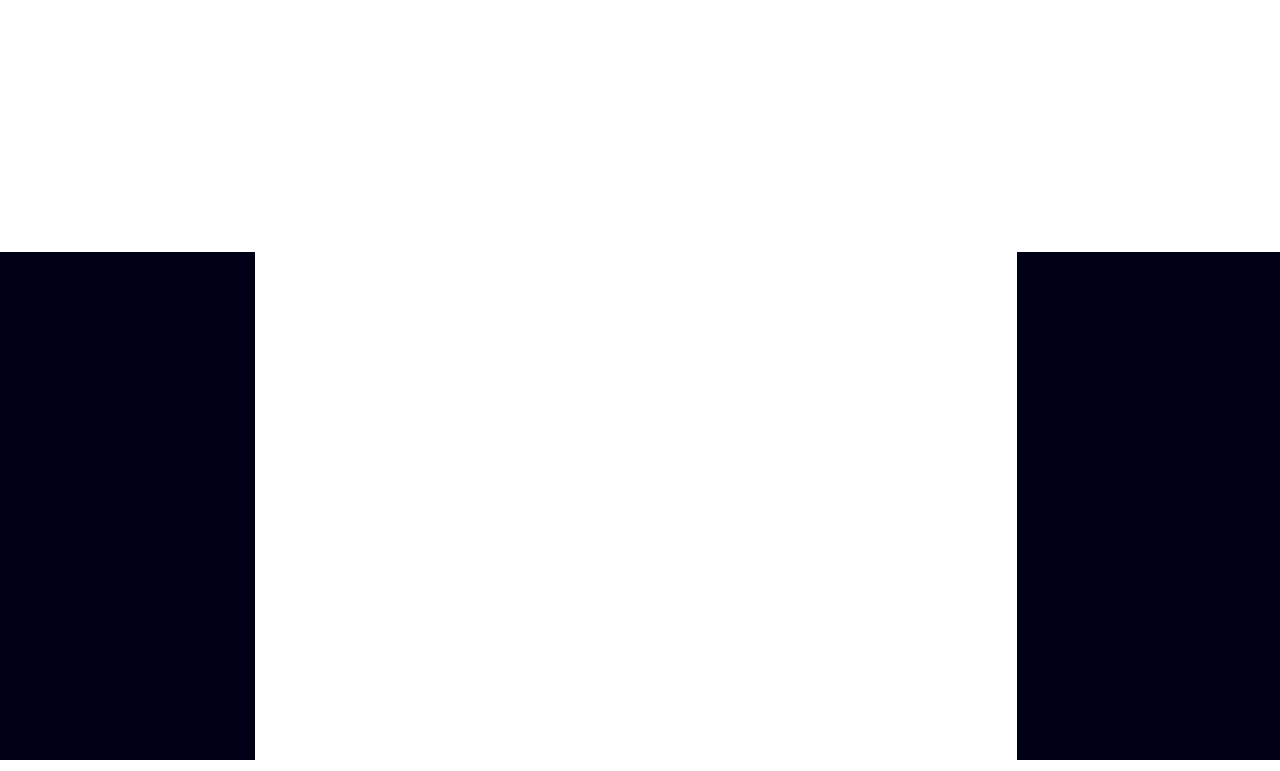
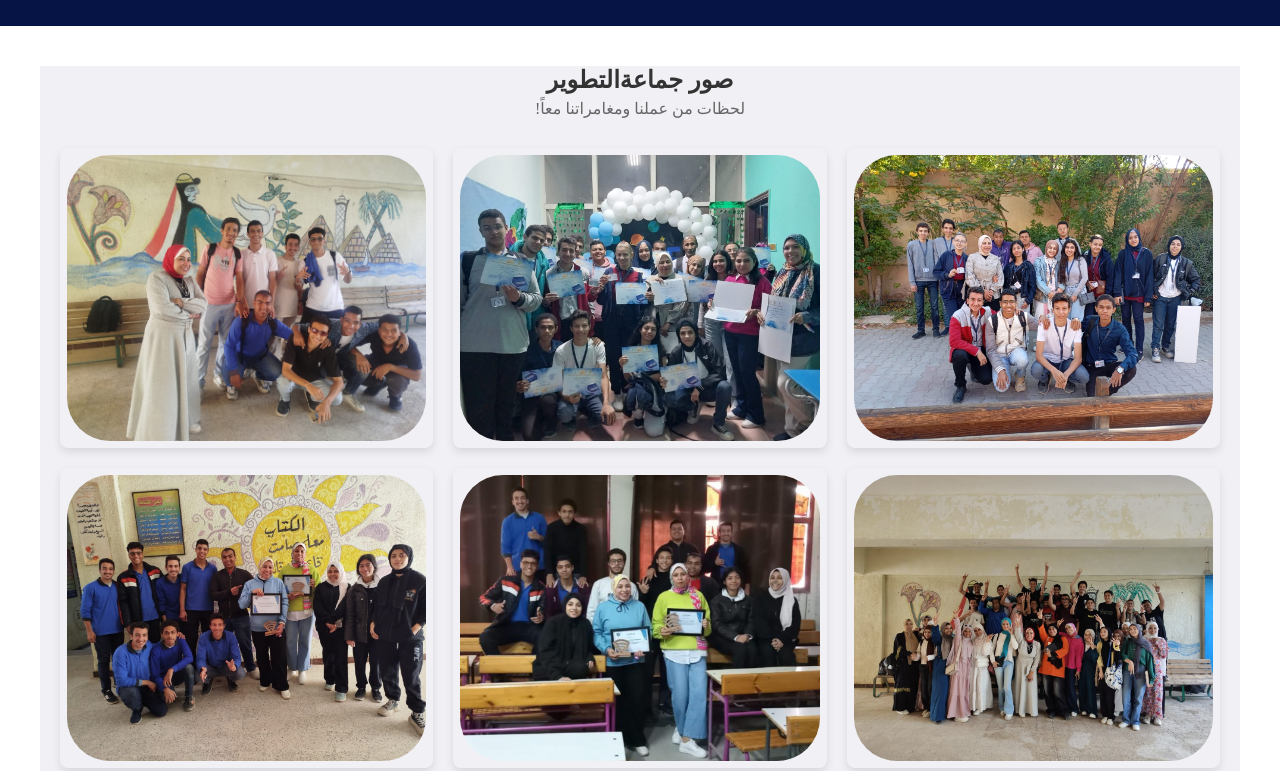
Before and after one commit to MohamedHatem1414/Technological-Development-Team, a plain HTML site: page index.html in a window 1280 px wide. Shown: the part 2035-2806 px from the top of the page. Drawn offline with Linux system fonts and the light colour scheme.

Commit message:
Add files via upload

```diff
--- a/index.html
+++ b/index.html
@@ -84,6 +84,53 @@
 </section>
 
 
+
+<section class="gallery-container">
+    <h2> صور جماعةالتطوير</h2>
+    <p>لحظات من عملنا ومغامراتنا معاً!</p>
+
+    <div class="photo-grid">
+        <div class="photo-item">
+            <img src="images/IMG-20251010-WA0034.jpg" alt="  جماعةالتطوير ">
+        </div>
+
+        <div class="photo-item">
+            <img src="images/IMG-20251013-WA0110.jpg" alt=" جماعةالتطوير  ">
+        </div>
+
+        <div class="photo-item">
+            <img src="images/IMG-20251014-WA0114.jpg" alt=" جماعةالتطوير">
+        </div>
+
+        <div class="photo-item">
+            <img src="images/IMG-20251013-WA0112.jpg" alt="جماعةالتطوير">
+        </div>
+
+        <div class="photo-item">
+            <img src="images/IMG-20251010-WA0035.jpg" alt="جماعةالتطوير>">
+        </div>
+
+        <div class="photo-item">
+            <img src="images/IMG-20251002-WA0077.jpg" alt="جماعةالتطوير>">
+        </div>
+
+        <div class="photo-item">
+            <img src="images/IMG-20251013-WA0115.jpg" alt="جماعةالتطوير>">
+        </div>
+
+        <div class="photo-item">
+            <img src="images/IMG-20251016-WA0025.jpg" alt="جماعةالتطوير>">
+        </div>
+
+        <div class="photo-item">
+            <img src="images/WhatsApp Image 2025-10-16 at 16.47.04_2abc062e.jpg" alt="جماعةالتطوير>">
+        </div>
+
+</section>
+
+
+
+
 <section class="testimonials" id="كلمة من الجماعة">
   <h2>كلمة من الجماعة</h2>
   <div class="testimonials-content">
@@ -107,6 +154,10 @@
 
 
 
+
+
+
+
 <footer class="footer">
     <p>copyrigths @  <span>جماعة التطوير التكنولوجي</span></p>
 
--- a/style.css
+++ b/style.css
@@ -250,6 +250,63 @@ img{
 }
 
 
+
+/* **CSS Code: Gallery Styling** */
+
+/* 1. تنسيق الحاوية الرئيسية (لإضافة هامش حول الكتالوج) */
+.gallery-container {
+    max-width: 1200px; /* تحديد أقصى عرض للكتالوج */
+    margin: 40px auto;  /* وضع الكتالوج في المنتصف مع مسافة علوية وسفلية */
+    padding: 0 20px;
+    background-color: #f0f0f5;
+}
+
+/* 2. إعداد الشبكة (Grid) للصور */
+.photo-grid {
+    display: grid;
+    /* هذا هو السر! يقوم بإنشاء أعمدة تتكرر وتتسع لتناسب أي حجم شاشة */
+    grid-template-columns: repeat(auto-fit, minmax(280px, 1fr));
+    gap: 20px; /* المسافة بين كل صورة وأخرى */
+}
+
+/* 3. تنسيق كل عنصر صورة داخل الشبكة */
+.photo-item {
+    overflow: hidden; /* لإخفاء أي جزء زائد من الصورة */
+    border-radius: 8px; /* حواف دائرية جميلة */
+    box-shadow: 0 4px 8px rgba(0, 0, 0, 0.1); /* ظل خفيف لتحسين المظهر */
+    transition: transform 0.3s ease;
+    cursor: pointer;
+
+}
+
+/* تأثير عند مرور مؤشر الفأرة (Hover Effect) */
+.photo-item:hover {
+    transform: scale(1.05); /* تكبير الصورة قليلاً عند الوقوف عليها */
+    box-shadow: 0 8px 16px rgba(0, 0, 0, 0.2);
+}
+
+/* 4. تنسيق الصورة نفسها (للتأكد من أنها تملأ العنصر وتظهر بشكل صحيح) */
+.photo-item img {
+    width: 100%; /* جعل الصورة تملأ عرض العنصر الحاوي لها بالكامل */
+    height: 300px; /* **يمكنك تعديل هذا:** لتحديد ارتفاع ثابت للصور */
+    object-fit: cover; /* لضمان أن الصورة تغطي المساحة المحددة دون تشوه */
+    display: block;
+}
+
+/* 5. تنسيق العناوين (اختياري) */
+.gallery-container h2 {
+    text-align: center;
+    color: #333;
+    margin-bottom: 5px;
+}
+.gallery-container p {
+    text-align: center;
+    color: #666;
+    margin-bottom: 30px;
+}
+
+
+
 .footer{
     background-color: #000016;
     color: white;
```
Also changed, not shown: images/IMG-20251013-WA0112.jpg (added), images/IMG-20251013-WA0113.jpg (added), images/IMG-20251013-WA0116.jpg (added), images/IMG-20251014-WA0114.jpg (added), images/IMG-20251016-WA0025.jpg (added), images/IMG-20251016-WA0040.jpg (added), images/IMG-20251016-WA0069.jpg (added), images/IMG-20251018-WA0008.jpg (added), images/IMG-20251018-WA0009.jpg (added), images/IMG-20251018-WA0010.jpg (added), images/WhatsApp Image 2025-10-16 at 16.47.04_2abc062e.jpg (added), images/WhatsApp Image 2025-10-18 at 13.30.25_1ec51e25.jpg (added), images/WhatsApp Image 2025-10-18 at 13.30.25_6d9b1a84.jpg (added).
